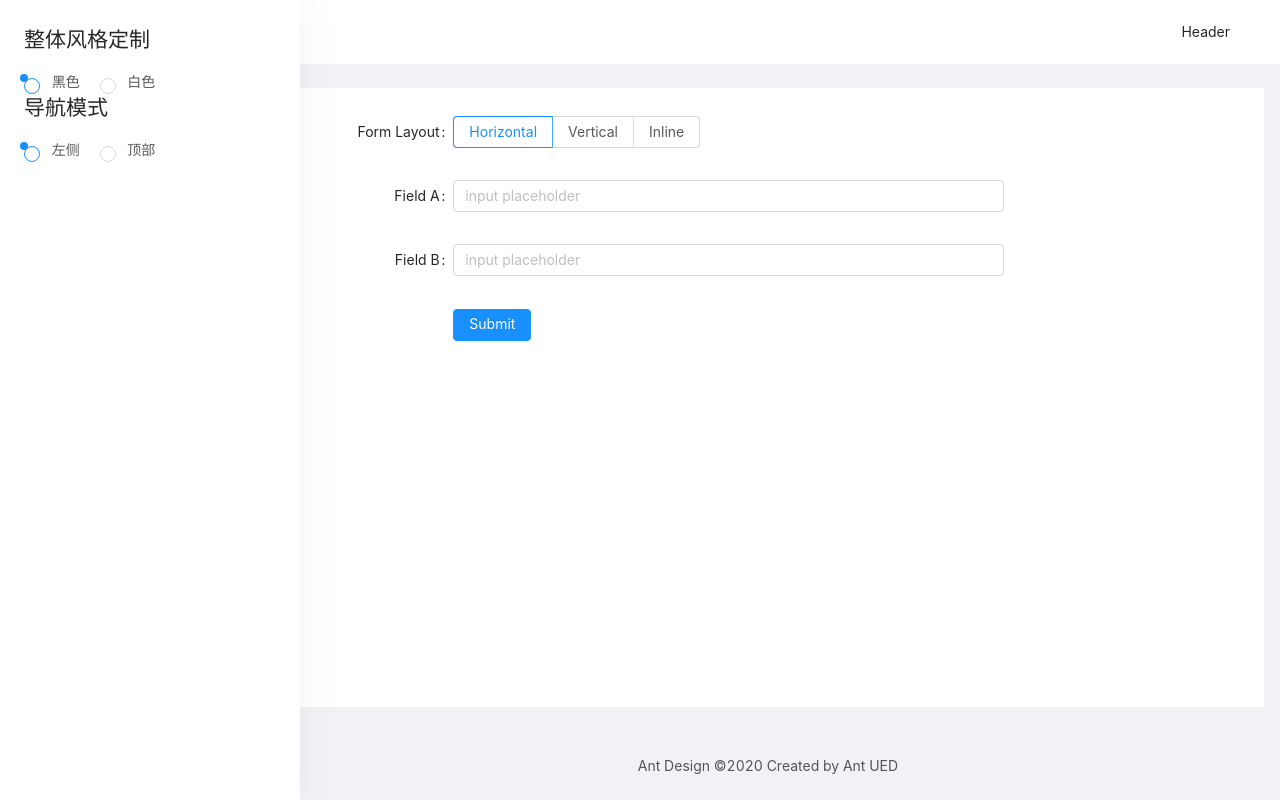
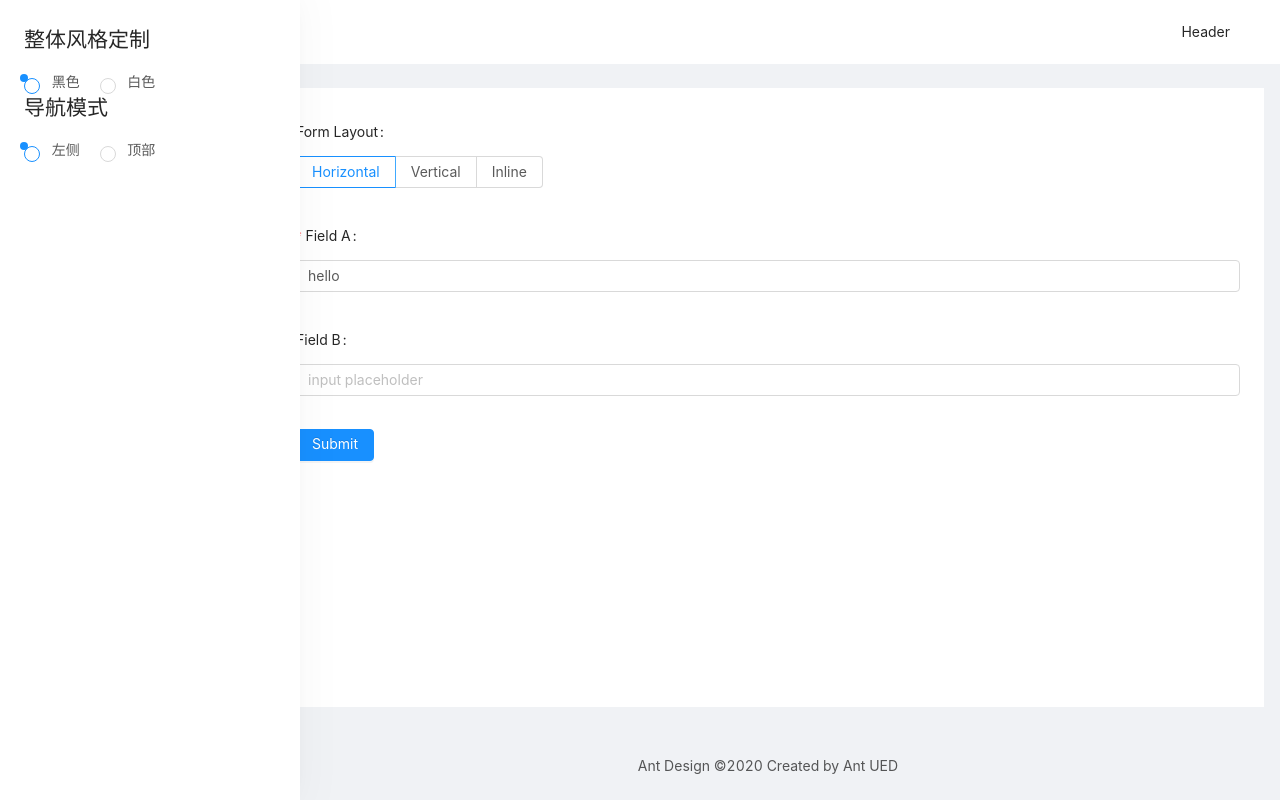
Before and after one commit to BoCan-Li/vue, a Vue app: page /form/basic-form in a window 1280 px wide. Built offline with nearby package versions, Linux system fonts and the light colour scheme.

Commit message:
'增加分布表单的验证'

```diff
--- a/src/views/Form/BasicForm.vue
+++ b/src/views/Form/BasicForm.vue
@@ -1,7 +1,7 @@
 <template>
-  <a-form :layout="form.layout" :model="form" v-bind="formItemLayout">
+  <a-form :layout="formLayout" :form="form" v-bind="formItemLayout">
     <a-form-item label="Form Layout">
-      <a-radio-group v-model="form.layout">
+      <a-radio-group v-model="formLayout">
         <a-radio-button value="horizontal"> Horizontal </a-radio-button>
         <a-radio-button value="vertical"> Vertical </a-radio-button>
         <a-radio-button value="inline"> Inline </a-radio-button>
@@ -9,18 +9,26 @@
     </a-form-item>
     <a-form-item
       label="Field A"
-      :validate-status="validateStatus"
-      :help="helpText"
+      :label-col="formItemLayout.labelCol"
+      :wrapper-col="formItemLayout.wrapperCol"
     >
       <a-input
-        v-model="form.fieldA"
+        v-decorator="[
+          'fieldA',
+          {
+            initialValue: fieldA,
+            rules: [{ required: true, min: 6, message: '必须大于5个字符' }]
+          }
+        ]"
         placeholder="input placeholder"
-        validate-status="validating"
-        help="The information is being validated..."
       />
     </a-form-item>
-    <a-form-item label="Field B">
-      <a-input v-model="form.fieldB" placeholder="input placeholder" />
+    <a-form-item
+      label="Field B"
+      :label-col="formItemLayout.labelCol"
+      :wrapper-col="formItemLayout.wrapperCol"
+    >
+      <a-input v-decorator="['fieldB']" placeholder="input placeholder" />
     </a-form-item>
     <a-form-item :wrapper-col="buttonItemLayout.wrapperCol">
       <a-button type="primary" @click="handleClick"> Submit </a-button>
@@ -30,29 +38,11 @@
 <script>
 export default {
   data() {
+    this.form = this.$form.createForm(this);
     return {
-      form: {
-        layout: "horizontal",
-        fieldA: "",
-        fieldB: ""
-      },
-      validateStatus: "",
-      helpText: ""
+      formLayout: "horizontal",
+      fieldA: "hello"
     };
-  },
-  watch: {
-    "form.fieldA": {
-      handler(value) {
-        if (value.length < 5) {
-          this.validateStatus = "error";
-          this.helpText = "输入内容不能少于5个字符";
-        } else {
-          this.validateStatus = "";
-          this.helpText = "";
-        }
-      },
-      deep: true
-    }
   },
   computed: {
     formItemLayout() {
@@ -75,13 +65,11 @@ export default {
   },
   methods: {
     handleClick() {
-      if (this.form.fieldA.length < 5) {
-        this.validateStatus = "error";
-        this.helpText = "输入内容不能少于5个字符";
-      } else {
-        this.validateStatus = "";
-        this.helpText = "";
-      }
+      this.form.validateFields((err, values) => {
+        if (!err) {
+          Object.assign(this, values);
+        }
+      });
     }
   }
 };
--- a/vue.config.js
+++ b/vue.config.js
@@ -6,6 +6,7 @@ module.exports = {
       }
     }
   },
+  // github 仓库名称为 vue，在github page上面publicPath需要和仓库名一致
   publicPath: process.env.NODE_ENV === "development" ? "/" : "/vue/",
   devServer: {
     proxy: {
```
